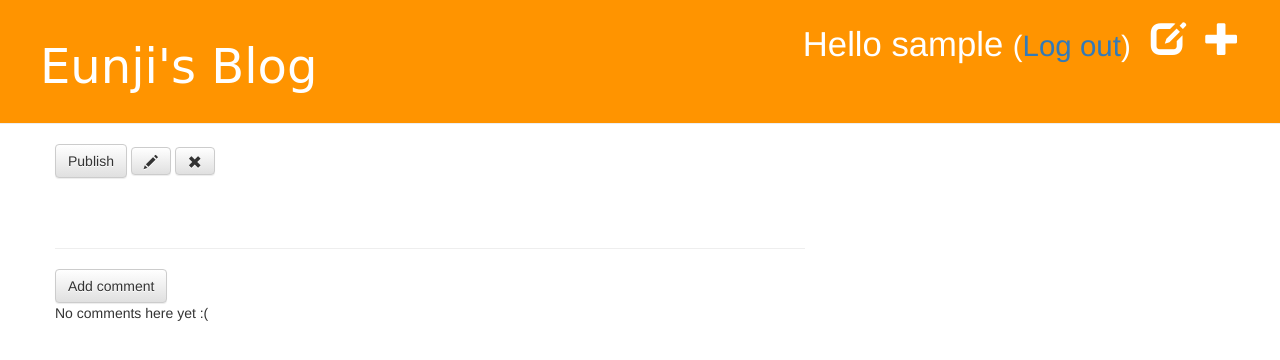
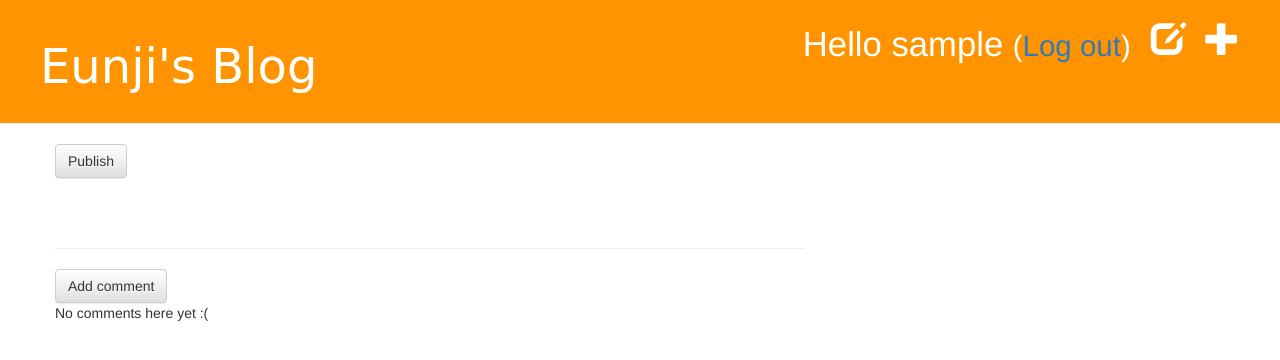
Before and after one commit to ezi-sab/BSc_FirstBlog, a Django app: template blog/templates/blog/post_detail.html in a window 1280 px wide. Shown: the top 360 px of the page. Run offline with Django 3.2, Linux system fonts and the light colour scheme; the template is opened without the code that fills it, so the values that code supplies are empty; the visitor is signed in with stand-in values (Sample User, id 1); some libraries are stand-ins or nearby versions.

Commit message:
Blog extension

```diff
--- a/blog/models.py
+++ b/blog/models.py
@@ -17,6 +17,9 @@ class Post(models.Model):
     def __str__(self):
         return self.title
 
+    def approved_comments(self):
+        return self.comments.filter(approved_comment=True)
+
 class Comment(models.Model):
     post = models.ForeignKey('blog.Post', on_delete=models.CASCADE, related_name='comments')
     author = models.CharField(max_length=200)
@@ -30,6 +33,3 @@ class Comment(models.Model):
 
     def __str__(self):
         return self.text
-
-    def approved_comments(self):
-        return self.comments.filter(approved_comment=True)
--- a/blog/templates/blog/base.html
+++ b/blog/templates/blog/base.html
@@ -18,7 +18,7 @@
             {% else %}
                 <a href="{% url 'login' %}" class="top-menu"><span class="glyphicon glyphicon-lock"></span></a>
             {% endif %}
-                <h1><a href="/">Eunji's Blog</a></h1>
+            <h1><a href="/">Eunji's Blog</a></h1>
         </div>
         <div class="content container">
             <div class="row">
--- a/blog/templates/blog/post_detail.html
+++ b/blog/templates/blog/post_detail.html
@@ -10,10 +10,6 @@
             <a class="btn btn-default" href="{% url 'post_publish' pk=post.pk %}">Publish</a>
         {% endif %}
 
-        {% if user.is_authenticated %}
-            <a class="btn btn-default" href="{% url 'post_edit' pk=post.pk %}"><span class="glyphicon glyphicon-pencil"></span></a>
-            <a class="btn btn-default" href="{% url 'post_remove' pk=post.pk %}"><span class="glyphicon glyphicon-remove"></span></a>
-            {% endif %}
         <h2>{{ post.title }}</h2>
         <p>{{ post.text|linebreaksbr }}</p>
     </div>
--- a/blog/templates/blog/post_list.html
+++ b/blog/templates/blog/post_list.html
@@ -1,5 +1,4 @@
 {% extends 'blog/base.html' %}
-
 
 {% block content %}
     {% for post in posts %}
@@ -12,4 +11,4 @@
             <a href="{% url 'post_detail' pk=post.pk %}">Comments: {{ post.approved_comments.count }}</a>
         </div>
     {% endfor %}
-{% endblock %}
+{% endblock content %}
--- a/blog/urls.py
+++ b/blog/urls.py
@@ -6,7 +6,7 @@ urlpatterns = [
     path('post/<int:pk>/', views.post_detail, name='post_detail'),
     path('post/new/', views.post_new, name='post_new'),
     path('post/<int:pk>/edit/', views.post_edit, name='post_edit'),
-    path('drafts/', views.post_draft_list, name='post_draft_list'),
+    path('drafts/', views.post_draft_list, name="post_draft_list"),
     path('post/<pk>/publish/', views.post_publish, name='post_publish'),
     path('post/<pk>/remove/', views.post_remove, name='post_remove'),
     path('post/<int:pk>/comment/', views.add_comment_to_post, name='add_comment_to_post'),
--- a/mysite/urls.py
+++ b/mysite/urls.py
@@ -13,8 +13,8 @@ Including another URLconf
     1. Import the include() function: from django.urls import include, path
     2. Add a URL to urlpatterns:  path('blog/', include('blog.urls'))
 """
+from django.urls import path, include
 from django.contrib import admin
-from django.urls import path, include
 
 from django.contrib.auth import views
 
```
